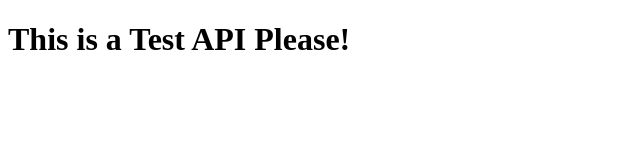
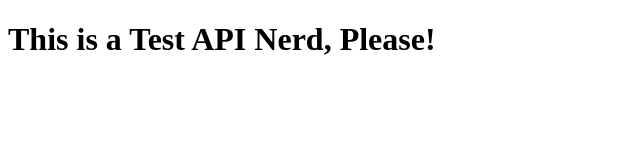
Before and after one commit to zazk/Book-Explorer-API, a website: page src/index.html in a window 1280 px wide. Shown: the whole page, without its empty margins (0-640 px from the left). Drawn offline with Linux system fonts and the light colour scheme.

Commit message:
Update index.html

```diff
--- a/src/index.html
+++ b/src/index.html
@@ -4,6 +4,6 @@
     <title>API</title>
 </head>
 <body>
-<h1>This is a Test API Please!</h1>
+<h1>This is a Test API Nerd, Please!</h1>
 </body>
 </html>
```
